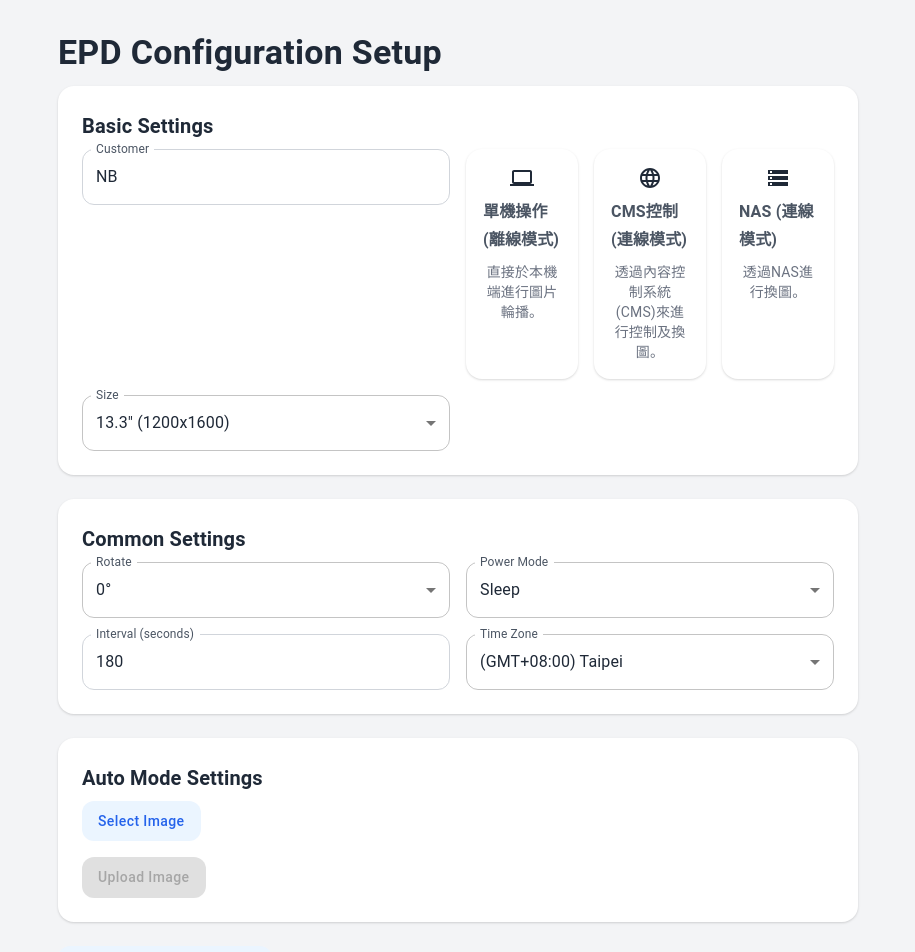
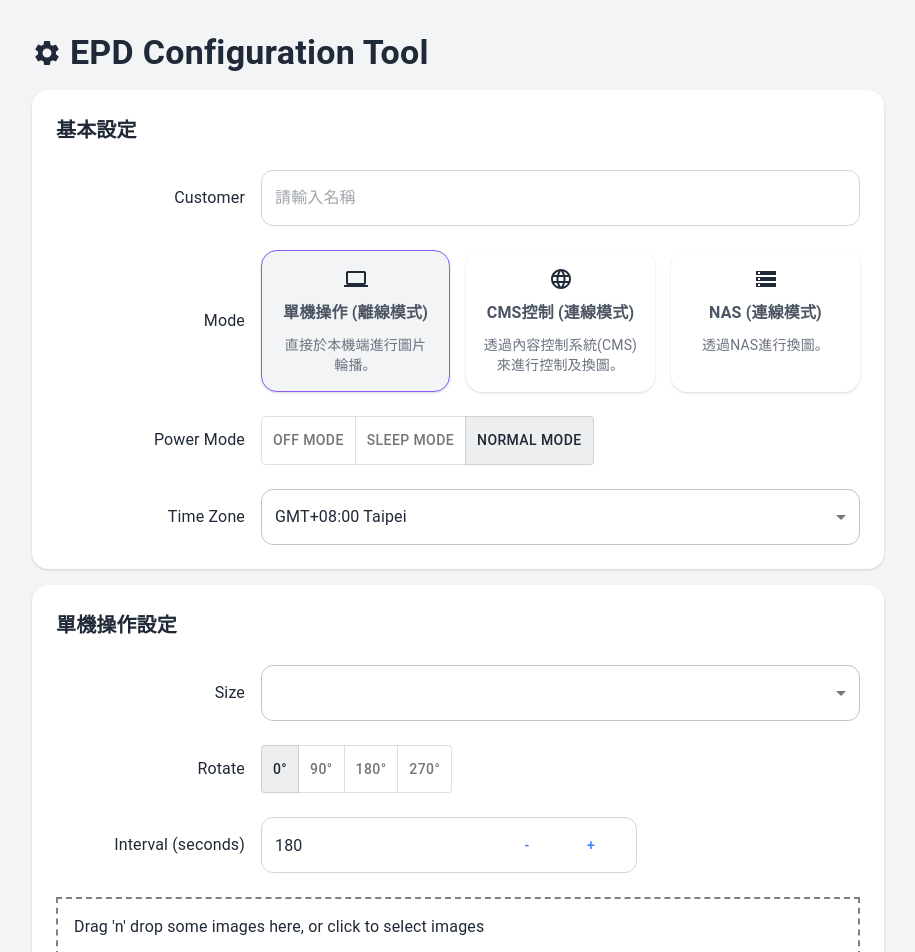
Before and after one commit to tsia-sionghai/epd-config-tool, a React (Vite) app: page / in a window 1280 px wide. Shown: the top 952 px of the page, without its empty margins (182-1097 px from the left). Built offline with nearby package versions, Linux system fonts and the light colour scheme.

Commit message:
Update EPDConfigTool.tsx

```diff
--- a/src/components/EPDConfigTool.tsx
+++ b/src/components/EPDConfigTool.tsx
@@ -1,206 +1,153 @@
 import React, { useState } from 'react';
-import {
-  Box,
-  Typography,
-  TextField,
-  Select,
-  MenuItem,
-  FormControl,
-  InputLabel,
-  Button,
-  Grid,
-  Paper
-} from '@mui/material';
-import { uploadImage, generateConfig } from '../services/api';
+import { Grid, Typography, TextField, Select, MenuItem, Button, Paper, Box } from '@mui/material';
+import SettingsIcon from '@mui/icons-material/Settings';
 import ModeSelector from './ModeSelector';
+import PowerModeSelector from './PowerModeSelector';
+import RotateSelector from './RotateSelector';
+import ImageUploader from './ImageUploader';
 
-const EPDConfigTool: React.FC = () => {
-  const [config, setConfig] = useState({
-    customer: 'NB',
-    mode: 'Auto (Offline)',
-    size: '13.3" (1200x1600)',
-    rotate: '0',
-    powerMode: 'Sleep',
-    interval: '180',
-    timeZone: '(GMT+08:00) Taipei',
-    wifiSetting: '',
-    ssid: '',
-    wifiPassword: ''
-  });
-
-  const [selectedFile, setSelectedFile] = useState<File | null>(null);
-
-  const handleConfigChange = (event: React.ChangeEvent<HTMLInputElement | { name?: string; value: unknown }>) => {
-    const { name, value } = event.target;
-    setConfig(prevConfig => ({
-      ...prevConfig,
-      [name as string]: value
-    }));
-  };
-
-  const handleFileChange = (event: React.ChangeEvent<HTMLInputElement>) => {
-    if (event.target.files) {
-      setSelectedFile(event.target.files[0]);
-    }
-  };
-
-  const handleUpload = async () => {
-    if (selectedFile) {
-      try {
-        const result = await uploadImage(selectedFile);
-        console.log('Upload result:', result);
-        // 處理上傳結果
-      } catch (error) {
-        console.error('Upload error:', error);
-        // 處理錯誤
-      }
-    }
-  };
-
-  const handleGenerateConfig = async () => {
-    try {
-      const result = await generateConfig(config);
-      console.log('Config generated:', result);
-      // 處理生成的配置
-    } catch (error) {
-      console.error('Config generation error:', error);
-      // 處理錯誤
-    }
-  };
+const EPDConfigurationTool: React.FC = () => {
+  const [customer, setCustomer] = useState('');
+  const [mode, setMode] = useState('auto');
+  const [powerMode, setPowerMode] = useState('normal');
+  const [timeZone, setTimeZone] = useState('GMT+08:00');
+  const [size, setSize] = useState('13.3" (1200x1600)');
+  const [rotate, setRotate] = useState(0);
+  const [interval, setInterval] = useState(180);
+  const [images, setImages] = useState<string[]>([]);
 
   return (
-    <Box sx={{ width: '100%', maxWidth: 800, mx: 'auto' }}>
-      <Typography variant="h4" gutterBottom>EPD Configuration Setup</Typography>
-      <Paper elevation={3} sx={{ p: 3, mb: 3 }}>
-        <Typography variant="h6" gutterBottom>Basic Settings</Typography>
-        <Grid container spacing={2}>
-          <Grid item xs={12} sm={6}>
+    <Box>
+      <Box display="flex" alignItems="center" mb={2}>
+        <SettingsIcon sx={{ mr: 1, fontSize: 30 }} />
+        <Typography variant="h4" component="h1">
+          EPD Configuration Tool
+        </Typography>
+      </Box>
+
+      <Paper sx={{ p: 3, mb: 2 }}>
+        <Grid container spacing={3}>
+          <Grid item xs={12}>
+            <Typography variant="h6">基本設定</Typography>
+          </Grid>
+
+          <Grid item container alignItems="center" spacing={2}>
+            <Grid item xs={3}>
+              <Typography align="right">Customer</Typography>
+            </Grid>
+            <Grid item xs={9}>
               <TextField
                 fullWidth
-              label="Customer"
-              name="customer"
-              value={config.customer}
-              onChange={handleConfigChange}
+                value={customer}
+                onChange={(e) => setCustomer(e.target.value)}
+                placeholder="請輸入名稱"
               />
             </Grid>
-          <Grid item xs={12} sm={6}>
-            <FormControl fullWidth>
-              <ModeSelector />
-            </FormControl>
           </Grid>
-          <Grid item xs={12} sm={6}>
-            <FormControl fullWidth>
-              <InputLabel>Size</InputLabel>
+
+          <Grid item container alignItems="center" spacing={2}>
+            <Grid item xs={3}>
+              <Typography align="right">Mode</Typography>
+            </Grid>
+            <Grid item xs={9}>
+              <ModeSelector value={mode} onChange={setMode} />
+            </Grid>
+          </Grid>
+
+          <Grid item container alignItems="center" spacing={2}>
+            <Grid item xs={3}>
+              <Typography align="right">Power Mode</Typography>
+            </Grid>
+            <Grid item xs={9}>
+              <PowerModeSelector value={powerMode} onChange={setPowerMode} />
+            </Grid>
+          </Grid>
+
+          <Grid item container alignItems="center" spacing={2}>
+            <Grid item xs={3}>
+              <Typography align="right">Time Zone</Typography>
+            </Grid>
+            <Grid item xs={9}>
               <Select
-                name="size"
-                value={config.size}
-                onChange={handleConfigChange}
-                label="Size"
+                fullWidth
+                value={timeZone}
+                onChange={(e) => setTimeZone(e.target.value as string)}
               >
-                <MenuItem value='13.3" (1200x1600)'>13.3" (1200x1600)</MenuItem>
-                {/* Add other size options */}
+                <MenuItem value="GMT+08:00">GMT+08:00 Taipei</MenuItem>
+                {/* Add more time zones here */}
               </Select>
-            </FormControl>
+            </Grid>
           </Grid>
         </Grid>
       </Paper>
 
-      <Paper elevation={3} sx={{ p: 3, mb: 3 }}>
-        <Typography variant="h6" gutterBottom>Common Settings</Typography>
-        <Grid container spacing={2}>
-          <Grid item xs={12} sm={6}>
-            <FormControl fullWidth>
-              <InputLabel>Rotate</InputLabel>
+      <Paper sx={{ p: 3, mb: 2 }}>
+        <Grid container spacing={3}>
+          <Grid item xs={12}>
+            <Typography variant="h6">單機操作設定</Typography>
+          </Grid>
+
+          <Grid item container alignItems="center" spacing={2}>
+            <Grid item xs={3}>
+              <Typography align="right">Size</Typography>
+            </Grid>
+            <Grid item xs={9}>
               <Select
-                name="rotate"
-                value={config.rotate}
-                onChange={handleConfigChange}
-                label="Rotate"
+                fullWidth
+                value={size}
+                onChange={(e) => setSize(e.target.value as string)}
               >
-                <MenuItem value="0">0°</MenuItem>
-                <MenuItem value="90">90°</MenuItem>
-                <MenuItem value="180">180°</MenuItem>
-                <MenuItem value="270">270°</MenuItem>
+                <MenuItem value="13.3 (1200x1600)">13.3" (1200x1600)</MenuItem>
+                <MenuItem value="25.3 (1800x3200)">25.3" (1800x3200)</MenuItem>
+                <MenuItem value="28.3 (2160x3060)">28.3" (2160x3060)</MenuItem>
+                <MenuItem value="31.5 (1440x2560)">31.5" (1440x2560)</MenuItem>
               </Select>
-            </FormControl>
             </Grid>
-          <Grid item xs={12} sm={6}>
-            <FormControl fullWidth>
-              <InputLabel>Power Mode</InputLabel>
-              <Select
-                name="powerMode"
-                value={config.powerMode}
-                onChange={handleConfigChange}
-                label="Power Mode"
-              >
-                <MenuItem value="Sleep">Sleep</MenuItem>
-                <MenuItem value="Normal">Normal</MenuItem>
-                <MenuItem value="Off">Off</MenuItem>
-              </Select>
-            </FormControl>
           </Grid>
-          <Grid item xs={12} sm={6}>
+
+          <Grid item container alignItems="center" spacing={2}>
+            <Grid item xs={3}>
+              <Typography align="right">Rotate</Typography>
+            </Grid>
+            <Grid item xs={9}>
+              <RotateSelector value={rotate} onChange={setRotate} />
+            </Grid>
+          </Grid>
+
+          <Grid item container alignItems="center" spacing={2}>
+            <Grid item xs={3}>
+              <Typography align="right">Interval (seconds)</Typography>
+            </Grid>
+            <Grid item xs={9}>
               <TextField
-              fullWidth
-              label="Interval (seconds)"
-              name="interval"
                 type="number"
-              value={config.interval}
-              onChange={handleConfigChange}
-              inputProps={{ min: 180 }}
+                value={interval}
+                onChange={(e) => setInterval(Number(e.target.value))}
+                InputProps={{
+                  endAdornment: (
+                    <>
+                      <Button onClick={() => setInterval(prev => prev - 1)}>-</Button>
+                      <Button onClick={() => setInterval(prev => prev + 1)}>+</Button>
+                    </>
+                  ),
+                }}
               />
             </Grid>
-          <Grid item xs={12} sm={6}>
-            <FormControl fullWidth>
-              <InputLabel>Time Zone</InputLabel>
-              <Select
-                name="timeZone"
-                value={config.timeZone}
-                onChange={handleConfigChange}
-                label="Time Zone"
-              >
-                <MenuItem value="(GMT+08:00) Taipei">(GMT+08:00) Taipei</MenuItem>
-                {/* Add other time zone options */}
-              </Select>
-            </FormControl>
+          </Grid>
+
+          <Grid item xs={12}>
+            <ImageUploader images={images} setImages={setImages} />
           </Grid>
         </Grid>
       </Paper>
 
-      <Paper elevation={3} sx={{ p: 3, mb: 3 }}>
-        <Typography variant="h6" gutterBottom>Auto Mode Settings</Typography>
-        <Grid container spacing={2}>
-          <Grid item xs={12}>
-            <input
-              type="file"
-              onChange={handleFileChange}
-              style={{ display: 'none' }}
-              id="contained-button-file"
-            />
-            <label htmlFor="contained-button-file">
-              <Button variant="contained" component="span">
-                Select Image
+      <Box display="flex" alignItems="center" mb={2}>
+        <Button variant="contained" color="primary" fullWidth>
+          產生檔案
         </Button>
-            </label>
-            {selectedFile && (
-              <Typography variant="body2" sx={{ mt: 1 }}>
-                Selected file: {selectedFile.name}
-              </Typography>
-            )}
-          </Grid>
-          <Grid item xs={12}>
-            <Button variant="contained" onClick={handleUpload} disabled={!selectedFile}>
-              Upload Image
-            </Button>
-          </Grid>
-        </Grid>
-      </Paper>
-
-      <Button variant="contained" color="primary" onClick={handleGenerateConfig}>
-        Generate Configuration File
-      </Button>
+      </Box>
     </Box>
   );
 };
 
-export default EPDConfigTool;
+export default EPDConfigurationTool;
```
Lines whose indentation alone changed are shown as unchanged.
